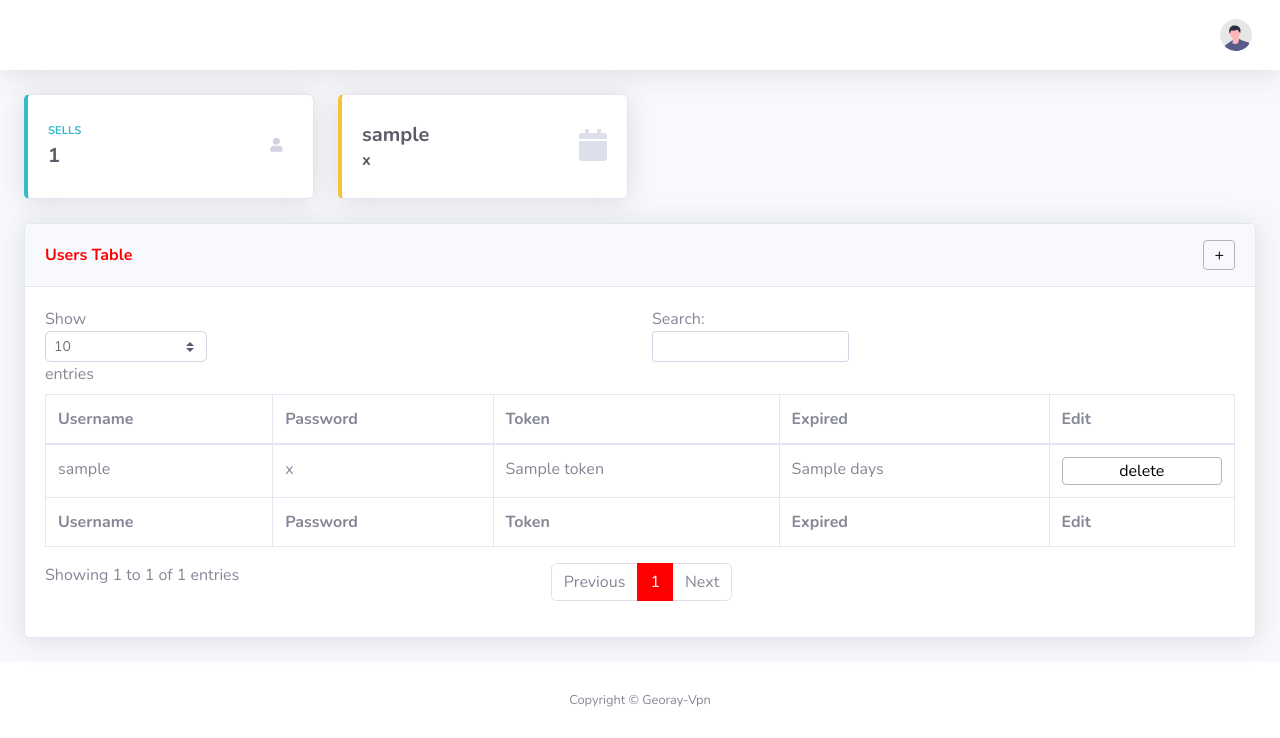
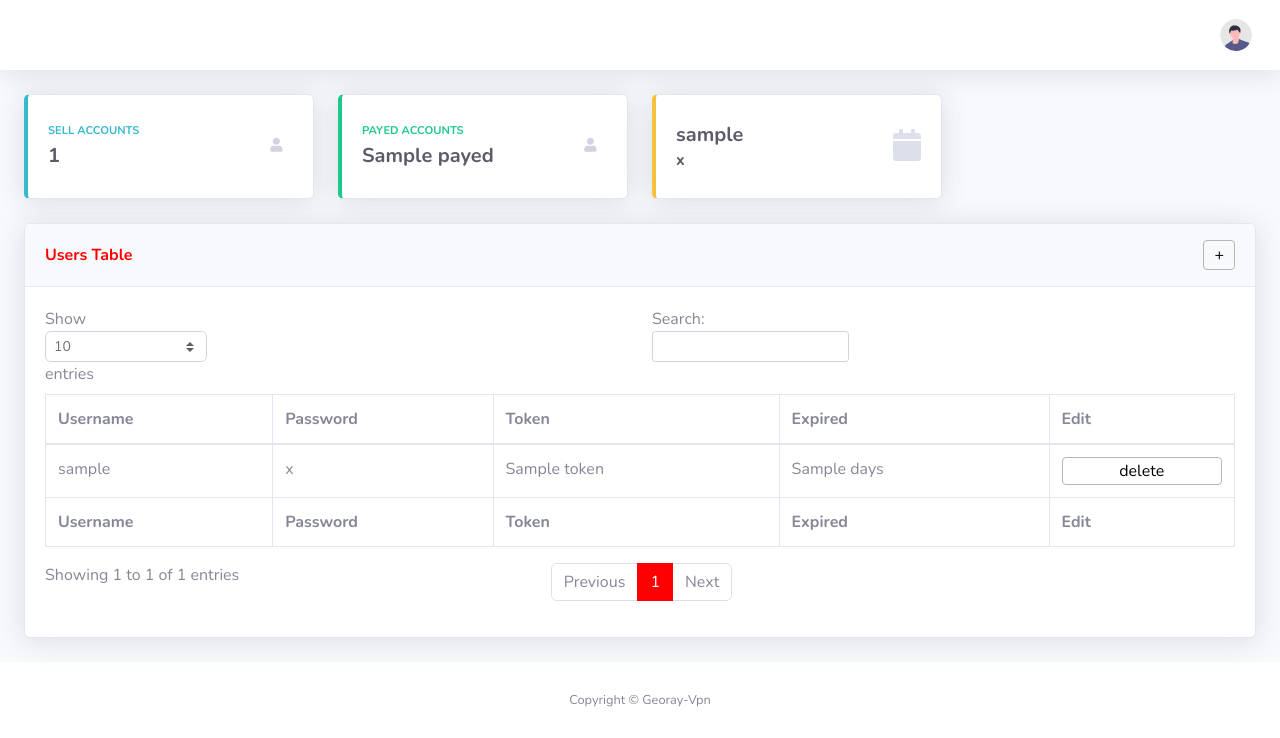
Before and after one commit to RAPEXA-TEAM/georay-vpn, a Flask app: template site/templates/seller.html in a window 1280 px wide. Shown: the top 738 px of the page. Run offline with Flask 2, Linux system fonts and the light colour scheme; the template is opened without the code that fills it: most values are stand-ins (such as "Sample title", 1, 10 or a date in 2020); some libraries are stand-ins or nearby versions.

Commit message:
some updates

```diff
--- a/site/Sellers.csv
+++ b/site/Sellers.csv
@@ -1,6 +1,6 @@
-mohsen,javaheri1989
-amirferdows,0850200628
-mojtabaferdows,7936122
-rezaabbasabad@gmail.com,20082008@#
-erfan1381,1296354870
-amirtala,Amir81@#
+mohsen,javaheri1989,0
+amirferdows,0850200628,0
+mojtabaferdows,7936122,0
+rezaabbasabad@gmail.com,20082008@#,0
+erfan1381,1296354870,0
+amirtala,Amir81@#,0
--- a/site/Server.py
+++ b/site/Server.py
@@ -201,13 +201,19 @@ def Handle_Sellers():
         Sellers = Read_Sellers()
         Seller = {}
 
+        seller_user = ""
+
         for username_new, password_new in Sellers.items():
 
             if hashlib.sha256(("{"+str(username_new)+"}{"+str(password_new)+"}-georay").encode("utf-8")).hexdigest() == Token:
+
                 Seller[username_new] = password_new
+                seller_user = username_new
 
             else:
                 continue
+
+        seller_payed = Read_Sellers_payed(seller_user)
 
         for user in all_users:
             user_db, password_db, Token_seller, Token_sellerr, days, token_db, verified = user
@@ -215,7 +221,7 @@ def Handle_Sellers():
             user_counter += 1
             total_sell = user_counter * CONFIG.PRICE_ONE_MONTH
 
-        json_data = {"users" : users, "sells" : total_sell, "count" : user_counter, "seller" : Seller}
+        json_data = {"users" : users, "sells" : total_sell, "count" : user_counter, "seller" : Seller, "payed" : seller_payed}
         return render_template('seller.html', data = json_data)
 
     else:
@@ -431,6 +437,26 @@ def Read_Sellers():
 
     return Sellers
 
+def Read_Sellers_payed(Seller):
+    '''this function is used to read the seller payed from the csv file'''
+
+    payed = ""
+
+    with open('/var/www/vpn/site/Sellers.csv', newline='') as csvfile:
+        spamreader = csv.reader(csvfile)
+
+        for row in spamreader:
+
+            if Seller == row[0]:
+
+                payed = row[2]
+
+            else:
+
+                payed = None
+
+    return payed
+
 def Check_User(token):
     '''this function is used to check if the new token is valid or not'''
 
@@ -551,4 +577,5 @@ def generate_random_password():
     return result_str
 
 if __name__ == "__main__":
-    app.run("0.0.0.0",80,debug=False)
+    #app.run("0.0.0.0",80,debug=False)
+    print(Read_Sellers_payed("amirtala"))
--- a/site/templates/seller.html
+++ b/site/templates/seller.html
@@ -42,8 +42,7 @@
                         <li class="nav-item dropdown no-arrow">
                             <a class="nav-link dropdown-toggle" href="#" id="userDropdown" role="button"
                                 data-toggle="dropdown" aria-haspopup="true" aria-expanded="false">
-                                <img class="img-profile rounded-circle"
-                                    src="static/img/undraw_profile.svg">
+                                <img class="img-profile rounded-circle" src="static/img/undraw_profile.svg">
                             </a>
                             <!-- Dropdown - User Information -->
                             <div class="dropdown-menu dropdown-menu-right shadow animated--grow-in"
@@ -71,8 +70,26 @@
                                     <div class="row no-gutters align-items-center">
                                         <div class="col mr-2">
                                             <div class="text-xs font-weight-bold text-info text-uppercase mb-1">
-                                                Sells</div>
+                                                Sell accounts</div>
                                             <div class="h5 mb-0 font-weight-bold text-gray-800">{{data.count}}</div>
+                                        </div>
+                                        <div class="col-auto">
+                                            <i class="fas fa-user fa-sm fa-fw mr-2 text-gray-400"></i>
+                                        </div>
+                                    </div>
+                                </div>
+                            </div>
+                        </div>
+
+                        <!-- Pending Requests Card Example -->
+                        <div class="col-xl-3 col-md-6 mb-4">
+                            <div class="card border-left-success shadow h-100 py-2">
+                                <div class="card-body">
+                                    <div class="row no-gutters align-items-center">
+                                        <div class="col mr-2">
+                                            <div class="text-xs font-weight-bold text-success text-uppercase mb-1">
+                                                Payed accounts</div>
+                                            <div class="h5 mb-0 font-weight-bold text-gray-800">{{data.payed}}</div>
                                         </div>
                                         <div class="col-auto">
                                             <i class="fas fa-user fa-sm fa-fw mr-2 text-gray-400"></i>
@@ -102,13 +119,16 @@
                             </div>
                         </div>
 
-                    </div>                    <!-- DataTales Example -->
+                    </div> <!-- DataTales Example -->
                     <div class="card shadow mb-4">
-                        <div class="d-flex flex-column flex-md-row justify-content-between align-items-center card-header py-3">
+                        <div
+                            class="d-flex flex-column flex-md-row justify-content-between align-items-center card-header py-3">
                             <h6 class="m-0 mb-4 mb-md-0 font-weight-bold text-primary">Users Table</h6>
                             <form class="d-flex flex-row justify-content-center align-items-center">
-                                <input required type="text" id="new-email-input" class="text-left mr-4" style="display: none;" placeholder="Enter new user email...">
-                                <button type="submit" id="add-new-username" data-type="show" style="text-align: center; background-color: inherit; border-radius: 4px; border: 1px solid #b8b4b4; padding: 2px 10px;">+</button>
+                                <input required type="text" id="new-email-input" class="text-left mr-4"
+                                    style="display: none;" placeholder="Enter new user email...">
+                                <button type="submit" id="add-new-username" data-type="show"
+                                    style="text-align: center; background-color: inherit; border-radius: 4px; border: 1px solid #b8b4b4; padding: 2px 10px;">+</button>
                             </form>
                         </div>
                         <div class="card-body">
@@ -143,7 +163,8 @@
                                                 <!-- input type="text" id="user-days-input" value="{{user.days}}" style="width: 60px; display: none;" -->
                                             </td>
                                             <td>
-                                                <button id="delete-days-button" data-type="edit" style="width: 100%; text-align: center; background-color: inherit; border-radius: 4px; border: 1px solid #b8b4b4;">delete</button>
+                                                <button id="delete-days-button" data-type="edit"
+                                                    style="width: 100%; text-align: center; background-color: inherit; border-radius: 4px; border: 1px solid #b8b4b4;">delete</button>
                                             </td>
                                         </tr>
                                         {% endfor %}
@@ -199,6 +220,13 @@
                 if (usernameInput.value.length < 4) {
                     showResponse("Username must be at least 4 character!", "bg-danger")
                     return null;
+                } else if (
+                    !usernameInput.match(
+                        /^(([^<>()[\]\\.,;:\s@"]+(\.[^<>()[\]\\.,;:\s@"]+)*)|(".+"))@((\[[0-9]{1,3}\.[0-9]{1,3}\.[0-9]{1,3}\.[0-9]{1,3}\])|(([a-zA-Z\-0-9]+\.)+[a-zA-Z]{2,}))$/
+                    )
+                ) {
+                    showResponse("Email address is not correct!", "bg-danger")
+                    return null;
                 }
 
                 // change button type
@@ -211,7 +239,9 @@
                 // send new username to backend
                 const fetchOptions = {
                     method: "post",
-                    headers: new Headers({ "Content-Type": "application/json" }),
+                    headers: new Headers({
+                        "Content-Type": "application/json"
+                    }),
                     body: JSON.stringify({
                         email: usernameInput.value,
                         seller: location.href.split("=")[1]
@@ -243,10 +273,12 @@
                 const daysStatic = tableTr.querySelector("#user-days-static");
                 const daysInput = tableTr.querySelector("#user-days-input");
 
-                    // send new days to backend
+                // send new days to backend
                 const fetchOptions = {
                     method: "post",
-                    headers: new Headers({ "Content-Type": "application/json" }),
+                    headers: new Headers({
+                        "Content-Type": "application/json"
+                    }),
                     body: JSON.stringify({
                         sells: tableTr.querySelector("#user-token").innerHTML,
                     })
@@ -299,4 +331,5 @@
     <script src="static/js/demo/datatables-demo.js"></script>
 
 </body>
+
 </html>
```
